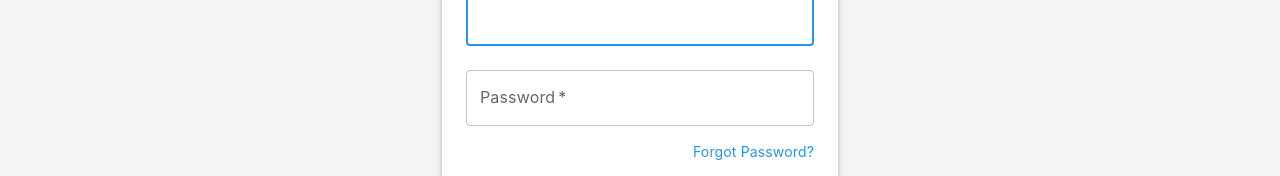
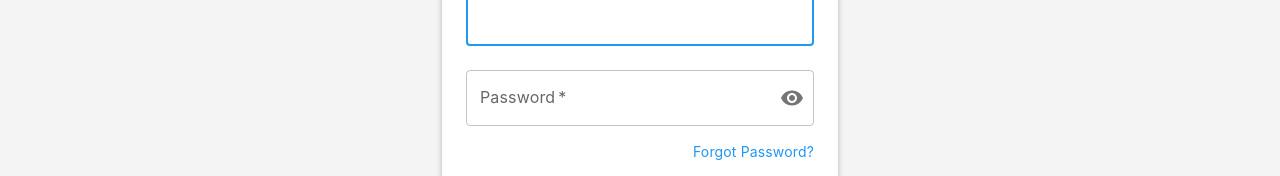
Before and after one commit to OffshoreSync/react-client, a React (Create React App) app: page /login in a window 1280 px wide. Shown: the part 235-411 px from the top of the page. Built offline with nearby package versions, Linux system fonts and the light colour scheme; no server answers.

Commit message:
client: Show/hide password on login
Signed-off-by: Ícaro Hoff <icarohoff@gmail.com>

```diff
--- a/src/components/Login.js
+++ b/src/components/Login.js
@@ -9,9 +9,15 @@ import {
   Box,
   Paper,
   Link as MuiLink,
-  Alert
+  Alert,
+  IconButton,
+  InputAdornment
 } from '@mui/material';
-import LoginIcon from '@mui/icons-material/Login';
+import {
+  Login as LoginIcon,
+  Visibility,
+  VisibilityOff
+} from '@mui/icons-material';
 import { GoogleLogin } from '@react-oauth/google';
 
 // Import translation hook
@@ -63,6 +69,7 @@ const Login = () => {
   const [loginAttempts, setLoginAttempts] = useState(0);
   const [isLocked, setIsLocked] = useState(false);
   const [lockExpiry, setLockExpiry] = useState(null);
+  const [showPassword, setShowPassword] = useState(false);
 
   const navigate = useNavigate();
 
@@ -285,11 +292,24 @@ const Login = () => {
               fullWidth
               name="password"
               label={t('login.password')}
-              type="password"
+              type={showPassword ? 'text' : 'password'}
               id="password"
               autoComplete="current-password"
               value={password}
               onChange={onChange}
+              InputProps={{
+                endAdornment: (
+                  <InputAdornment position="end">
+                    <IconButton
+                      aria-label="toggle password visibility"
+                      onClick={() => setShowPassword(!showPassword)}
+                      edge="end"
+                    >
+                      {showPassword ? <VisibilityOff /> : <Visibility />}
+                    </IconButton>
+                  </InputAdornment>
+                ),
+              }}
             />
 
             <Typography variant="body2" align="right" sx={{ mt: 1 }}>
--- a/src/locales/en.json
+++ b/src/locales/en.json
@@ -19,7 +19,9 @@
   "login": {
     "title": "Offshore Worker Login",
     "username": "Username",
+    "usernamePlaceholder": "Enter your username",
     "password": "Password",
+    "passwordPlaceholder": "Enter your password",
     "googleLogin": "Login with Google",
     "forgotPassword": "Forgot Password?",
     "noAccount": "Don't have an account?",
--- a/src/locales/es.json
+++ b/src/locales/es.json
@@ -19,7 +19,9 @@
   "login": {
     "title": "Inicio de Sesión para Trabajadores Offshore",
     "username": "Nombre de Usuario",
+    "usernamePlaceholder": "Ingrese su nombre de usuario",
     "password": "Contraseña",
+    "passwordPlaceholder": "Ingrese su contraseña",
     "googleLogin": "Iniciar Sesión con Google",
     "forgotPassword": "¿Olvidaste tu Contraseña?",
     "noAccount": "¿No tienes una cuenta?",
--- a/src/locales/pt.json
+++ b/src/locales/pt.json
@@ -19,7 +19,9 @@
   "login": {
     "title": "Login de Trabalhador Offshore",
     "username": "Nome de Usuário",
+    "usernamePlaceholder": "Digite seu nome de usuário",
     "password": "Senha",
+    "passwordPlaceholder": "Digite sua senha",
     "googleLogin": "Entrar com Google",
     "forgotPassword": "Esqueceu sua Senha?",
     "noAccount": "Não tem uma conta?",
```
